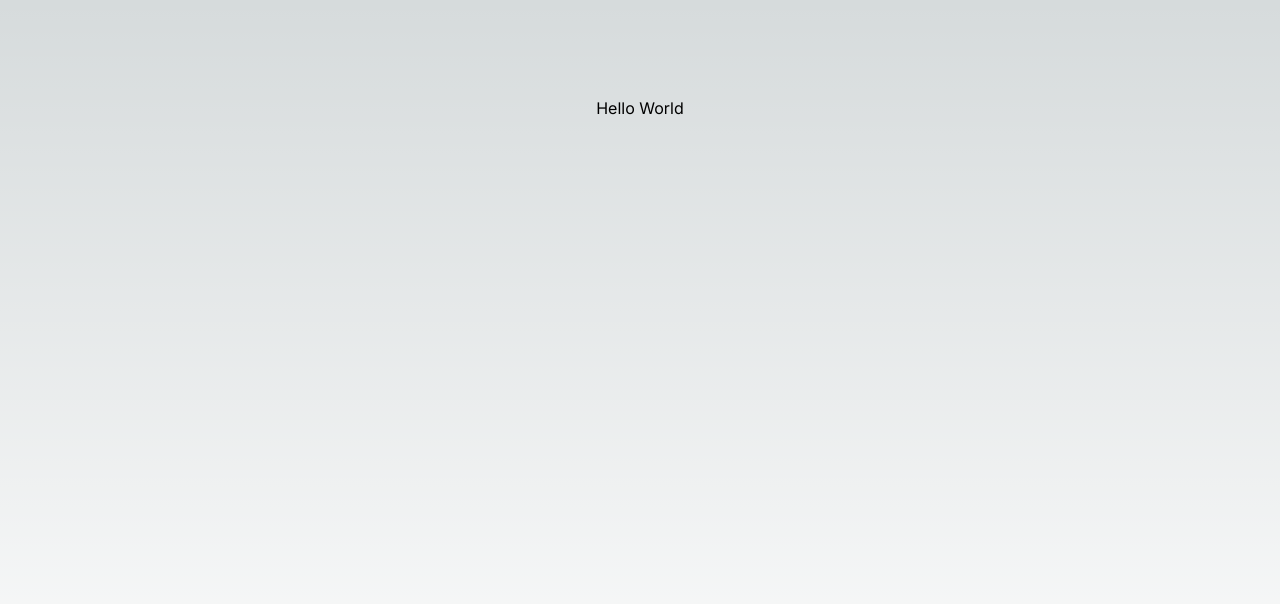
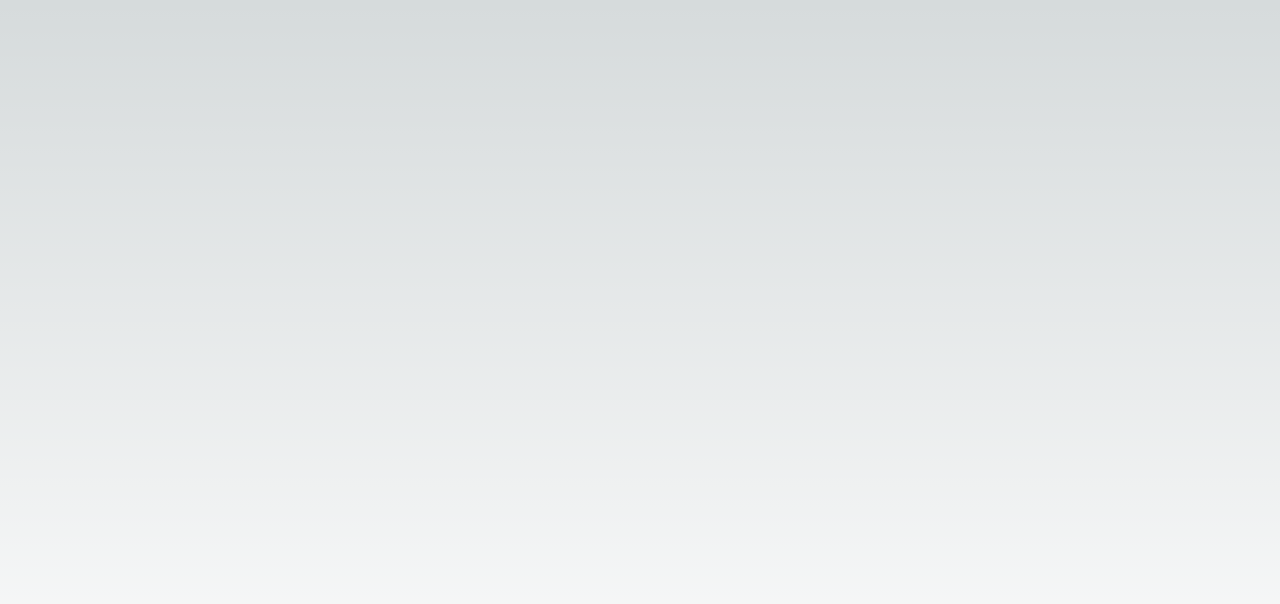
Before and after one commit to ui-yazan-abbas/Next-Wordpress-shop-themed-App, a Next.js app: page /1 in a window 1280 px wide. Shown: the top 604 px of the page. Built offline with nearby package versions, Linux system fonts and the light colour scheme.

Commit message:
init internationalization

```diff
--- /dev/null
+++ b/locales.ts
@@ -0,0 +1,15 @@
+interface LocaleEntry {
+  homeHeader: string;
+  aboutHeader: string;
+}
+
+export const locale: Record<string, LocaleEntry> = {
+  en: {
+    homeHeader: "Home",
+    aboutHeader: "About App",
+  },
+  ar: {
+    homeHeader: "الصفحة الرئيسية",
+    aboutHeader: "حول التطبيق",
+  },
+};
--- a/src/app/[lang]/cart/page.tsx
+++ b/src/app/[lang]/cart/page.tsx
@@ -1,9 +1,13 @@
-import React from "react";
+import React, { FC } from "react";
+import { locale } from "@/locales";
+import { DEFAULT_LOCALE } from "@/src/middleware";
 
-const Cart = () => {
+const Cart: FC<{ params: { lang: string } }> = ({
+  params: { lang = DEFAULT_LOCALE },
+}) => {
   return (
     <div className="flex min-h-screen flex-col items-center justify-between p-24">
-      Cart
+      {locale[lang]?.aboutHeader}
     </div>
   );
 };
--- a/src/app/[lang]/page.tsx
+++ b/src/app/[lang]/page.tsx
@@ -1,9 +1,16 @@
+import { FC } from "react";
+import { locale } from "@/locales";
 import Image from "next/image";
+import { DEFAULT_LOCALE } from "@/src/middleware";
 
-export default function Home() {
+const Home: FC<{ params: { lang: string } }> = ({
+  params: { lang = DEFAULT_LOCALE },
+}) => {
   return (
     <main className="flex min-h-screen flex-col items-center justify-between p-24">
-      Hello World
+      {locale[lang]?.homeHeader}
     </main>
   );
-}
+};
+
+export default Home;
--- a/src/app/layout.tsx
+++ b/src/app/layout.tsx
@@ -1,5 +1,6 @@
 import type { Metadata } from "next";
 import { Inter } from "next/font/google";
+import { DEFAULT_LOCALE } from "@/src/middleware";
 import "./globals.css";
 
 const inter = Inter({ subsets: ["latin"] });
@@ -11,11 +12,13 @@ export const metadata: Metadata = {
 
 export default function RootLayout({
   children,
+  params: { lang = DEFAULT_LOCALE },
 }: Readonly<{
   children: React.ReactNode;
+  params: { lang: string };
 }>) {
   return (
-    <html lang="en">
+    <html lang={lang}>
       <body className={inter.className}>{children}</body>
     </html>
   );
--- /dev/null
+++ b/src/middleware.ts
@@ -0,0 +1,36 @@
+import { NextRequest, NextResponse } from "next/server";
+import { match as matchLocale } from "@formatjs/intl-localematcher";
+import Negotiator from "negotiator";
+
+export const DEFAULT_LOCALE = "en";
+const LOCALES = ["en", "ar", "se"];
+
+function getLocale(request: Request): string {
+  const headers = new Headers(request.headers);
+  const acceptLanguage = headers.get("accept-language");
+  if (acceptLanguage) {
+    headers.set("accept-language", acceptLanguage.replaceAll("_", "-"));
+  }
+
+  const headersObject = Object.fromEntries(headers.entries());
+  const languages = new Negotiator({ headers: headersObject }).languages();
+  return matchLocale(languages, LOCALES, DEFAULT_LOCALE);
+}
+
+export function middleware(request: NextRequest) {
+  let locale = getLocale(request) || DEFAULT_LOCALE;
+  const pathname = request.nextUrl.pathname;
+
+  const newUrl = new URL(`/${locale}${pathname}`, request.nextUrl);
+
+  // e.g. incoming request is /products
+  // The new URL is now /en/products
+  return NextResponse.rewrite(newUrl);
+}
+
+export const config = {
+  matcher: [
+    // Skip all internal paths (_next)
+    "/((?!api|_next|.*\\..*).*)",
+  ],
+};
```
Also changed, not shown: package.json (+8 -5 lines), tsconfig.json (+8 -1 lines), src/locales/ar.json (deleted), src/locales/en.json (deleted), src/locales/se.json (deleted), 1 other file (tests, documents, lock files or other folders).
